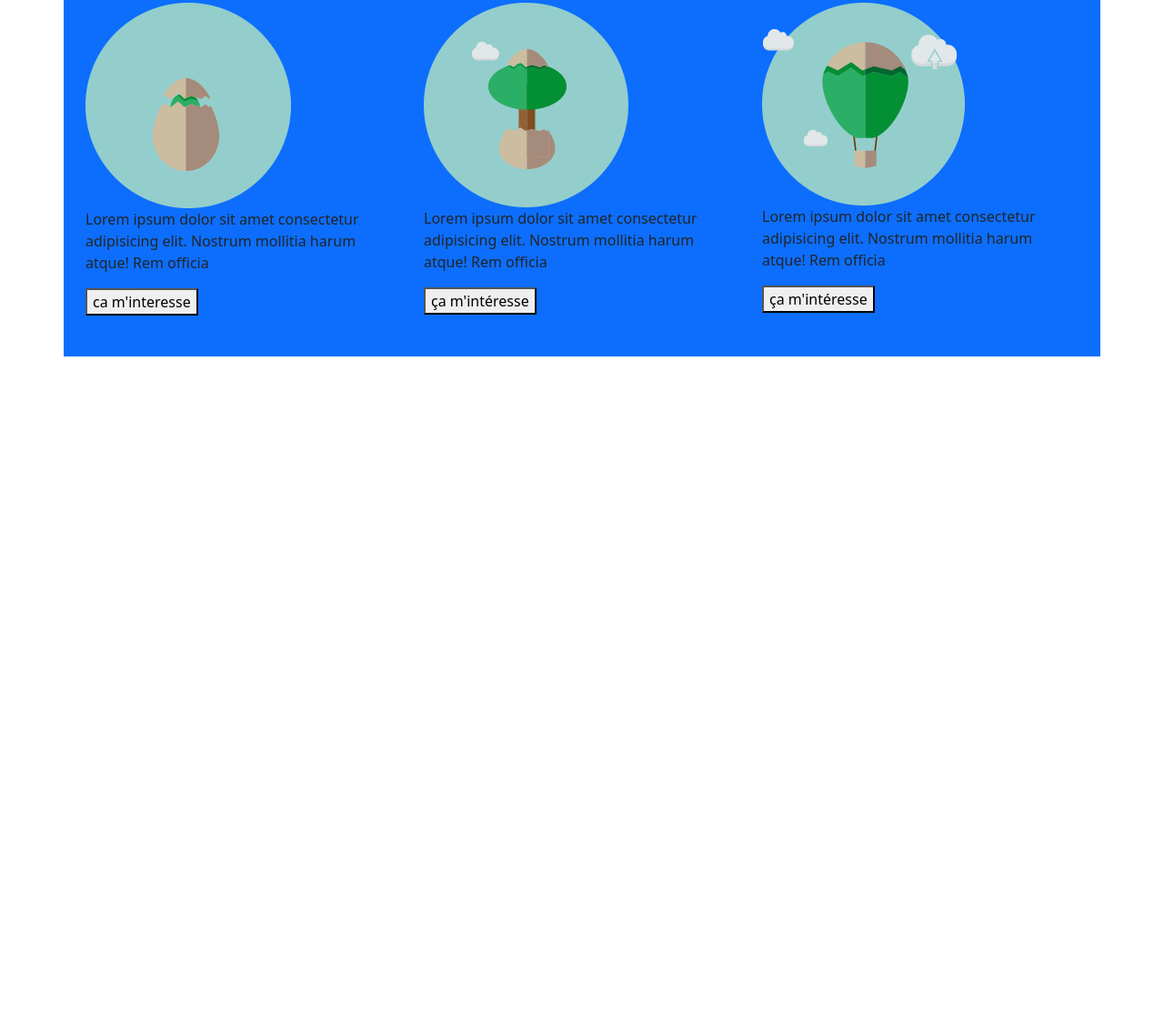
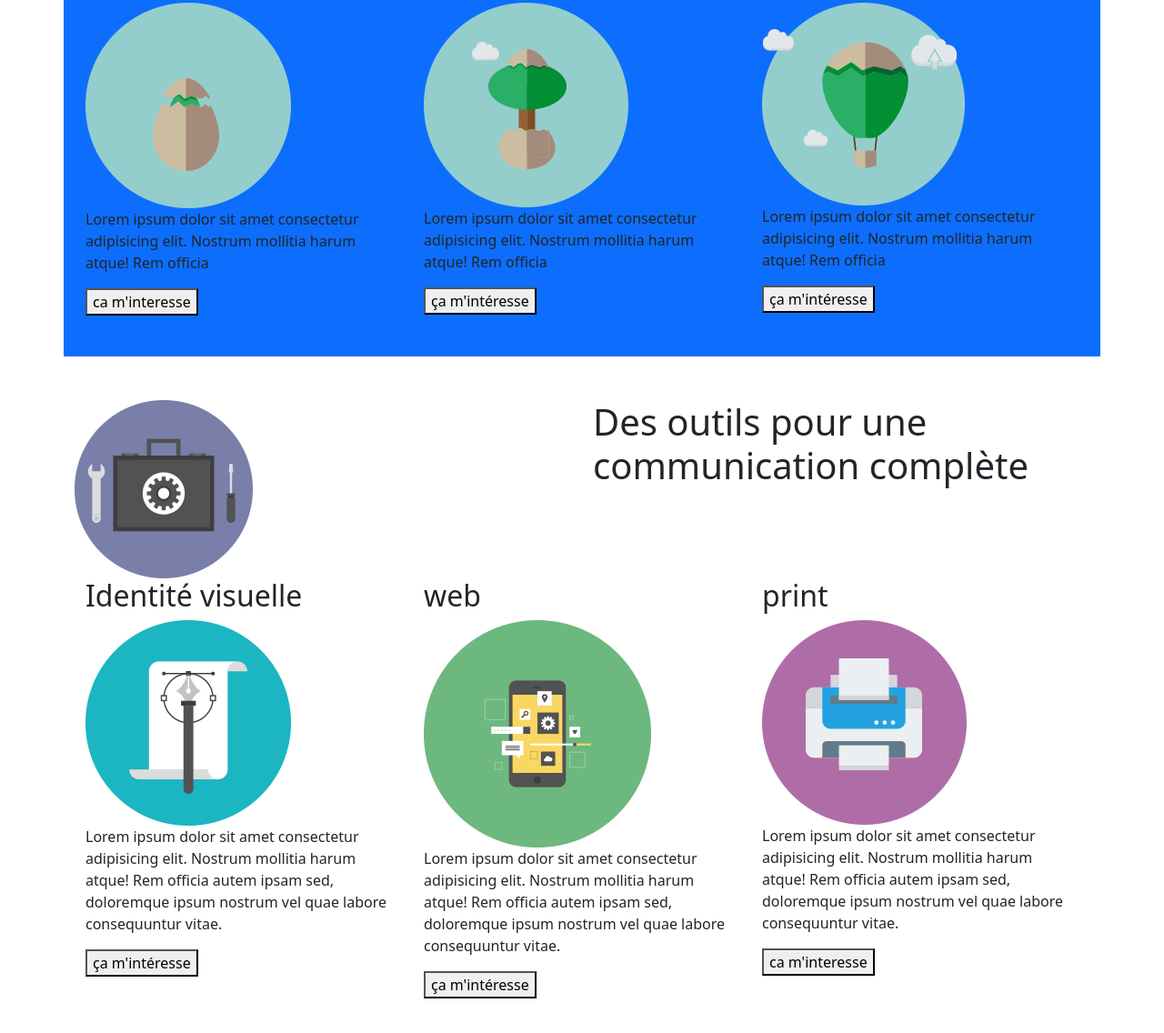
Before and after one commit to philippeK22/youcommunik-html-bootstrap, a website: page index.html in a window 1280 px wide. Shown: the part 1548-2684 px from the top of the page at 91% size. Before the commit the page ends 1940 px from the top, so only its background shows below. Drawn offline with nearby package versions, Linux system fonts and the light colour scheme.

```diff
--- a/index.html
+++ b/index.html
@@ -118,9 +118,50 @@
 
 </section>
 <!-- section3 -->
-<section>
+<section class="container pt-5 pb-5">
+  <div class="row">
+    <div class="col-6">
+      <img src="./public/img/outils.png" alt="outils">
+    </div>
+    <div class="col-6">
+      <h1>Des outils pour une communication complète</h1>
+    </div>
+  </div>
+  <div class="container">
+    <div class="row">
+      <div class="col-4 ">
+        <div>
+          <h2>Identité visuelle</h2>
+          <img src="./public/img/identite-graphique.png" alt="identite-graphique">
+          <p>Lorem ipsum dolor sit amet consectetur adipisicing elit. Nostrum mollitia harum atque!
+            Rem officia
+            autem ipsam sed, doloremque ipsum nostrum vel quae labore consequuntur vitae.</p>
+          <button>ça m'intéresse</button>
+        </div>
+      </div>
+      <div class="col-4">
+        <h2>web</h2>
+        <img src="./public/img/reseaux-sociaux.png" alt="reseaux-sociaux">
+        <p>Lorem ipsum dolor sit amet consectetur adipisicing elit. Nostrum mollitia harum atque!
+          Rem officia
+          autem ipsam sed, doloremque ipsum nostrum vel quae labore consequuntur vitae.</p>
+        <button>ça m'intéresse</button>
+      </div>
+      <div class="col-4">
+        <h2>print</h2>
+        <img src="./public/img/print.png" alt="print">
+        <p>Lorem ipsum dolor sit amet consectetur adipisicing elit. Nostrum mollitia harum atque!
+          Rem officia
+          autem ipsam sed, doloremque ipsum nostrum vel quae labore consequuntur vitae.</p>
+         <button>ca m'interesse</button>
+      </div>
+    </div>
+
+  </div>
 
 </section>
+<!-- footer
+ -->
 
 
 
```
